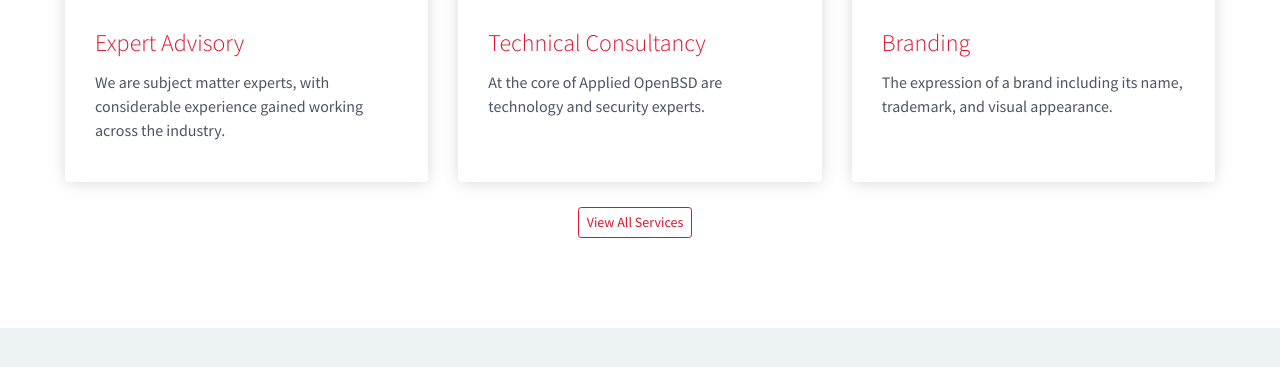
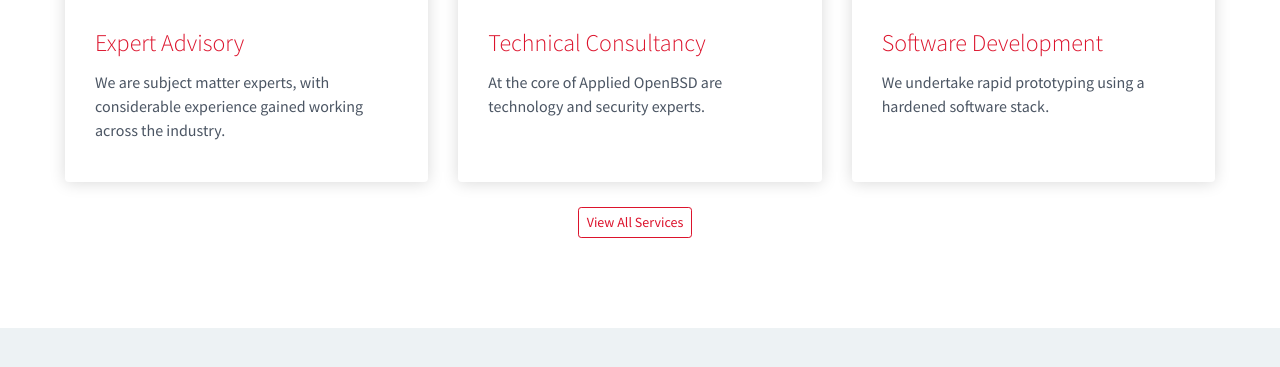
Before and after one commit to phil-partners/newwebsite, a Jekyll site: the page built from pages/home.md, in a window 1280 px wide and 900 px high, scrolled down 516 px, cut to the strip 233-647 px from the top of the window. Shown: the top 367 px of the strip. Built offline with Jekyll 4.4.1, drawn with Linux system fonts in a browser that asks for light colours.

Commit message:
Update branding.md

```diff
--- a/collections/_services/branding.md
+++ b/collections/_services/branding.md
@@ -1,6 +1,6 @@
 ---
-title: "Branding"
-description: "The expression of a brand including its name, trademark, and visual appearance."
+title: "Software Development"
+description: "We undertake rapid prototyping using a hardened software stack."
 date: 2019-10-03
 weight: 3
 fa_icon: false
```
